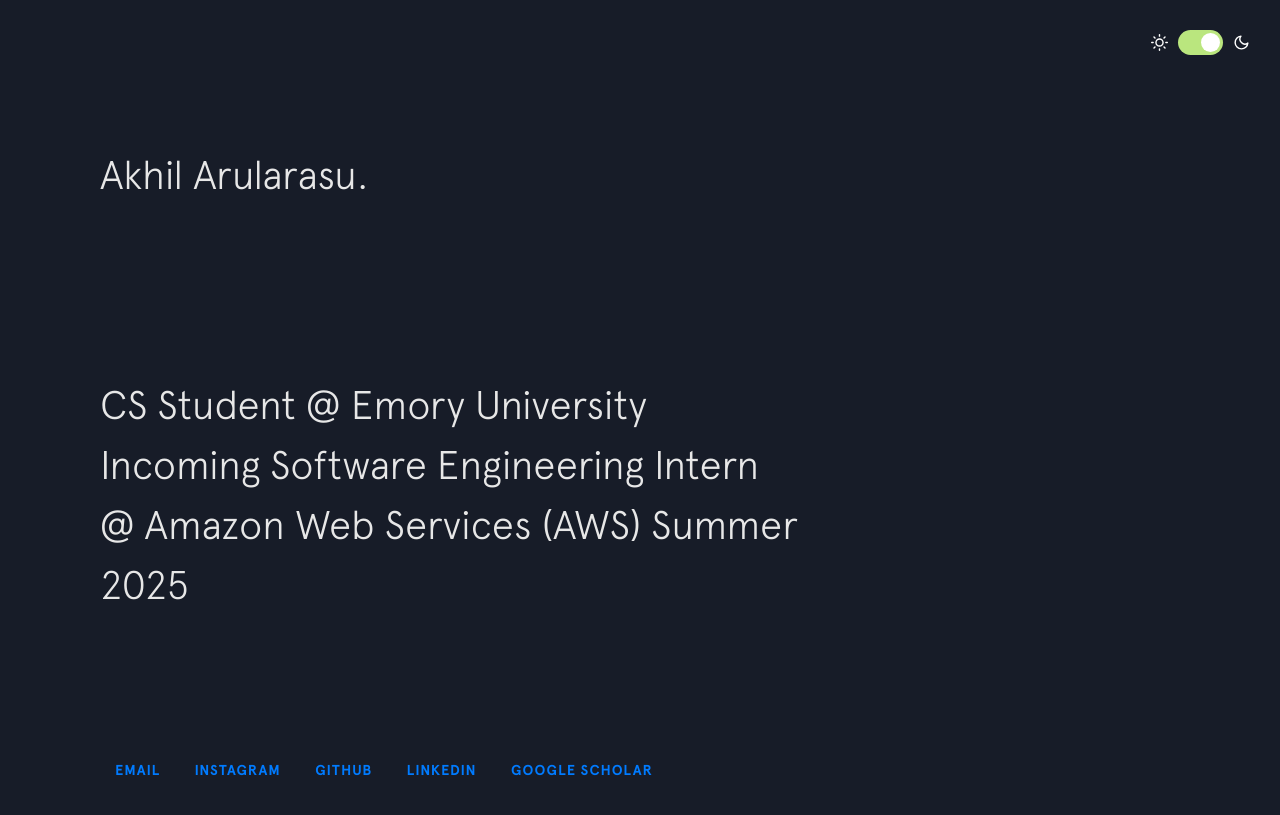
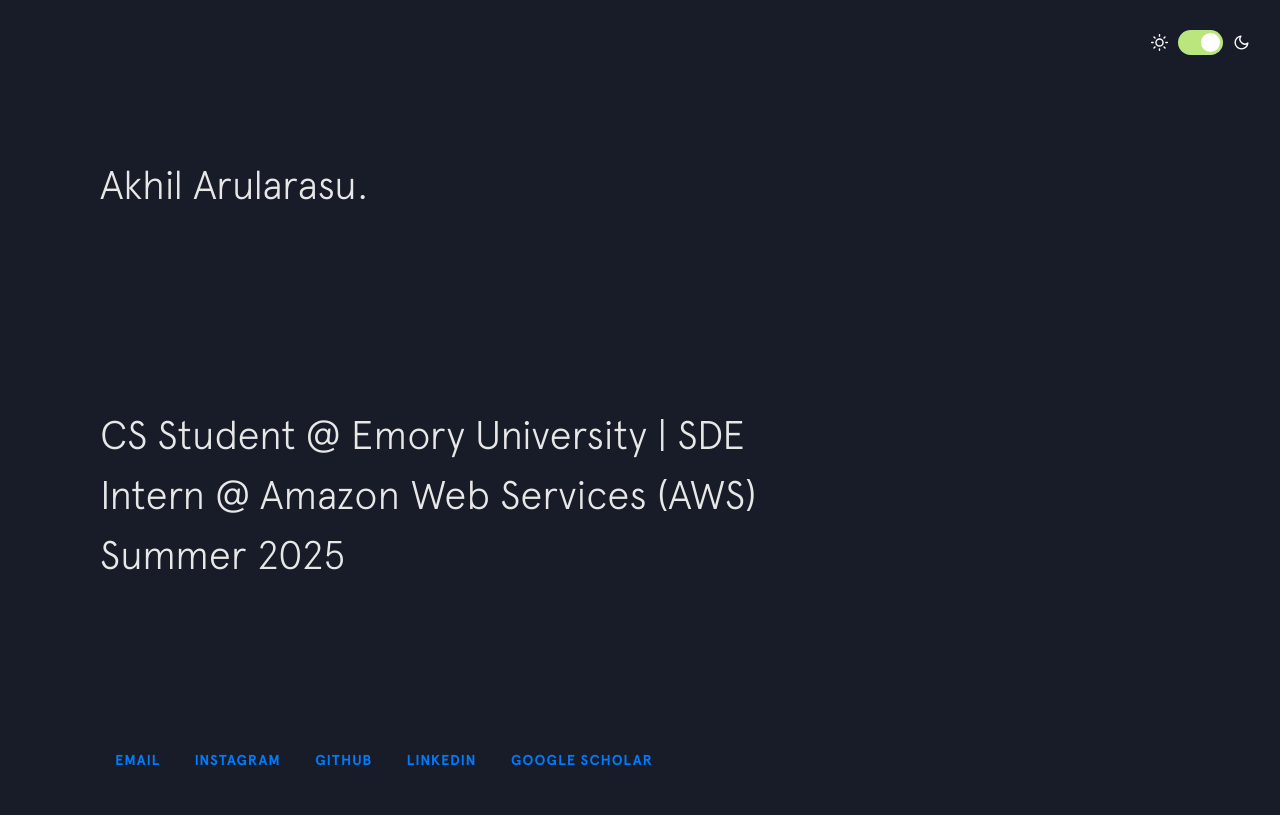
Before and after one commit to akhil-arularasu/akhil-arularasu.github.io, a Jekyll site: the page built from index.html, in a window 1280 px wide. Shown: the top 815 px of the page. Built offline with Jekyll 4.4.1, drawn with Linux system fonts in a browser that asks for light colours; nearby versions of some CDN libraries.

Commit message:
Update intro.html

```diff
--- a/_includes/intro.html
+++ b/_includes/intro.html
@@ -1,6 +1,6 @@
 <header class="intro">
   <h1 class="intro__hello">Akhil Arularasu.</h1>
-  <h5 class="intro__tagline">CS Student @ Emory University Incoming Software Engineering Intern @ Amazon Web Services (AWS) Summer 2025 </h5>
+  <h5 class="intro__tagline">CS Student @ Emory University | SDE Intern @ Amazon Web Services (AWS) Summer 2025 </h5>
 
   <!-- Begin Footer Content Integration -->
   <div class="footer__links">
```
